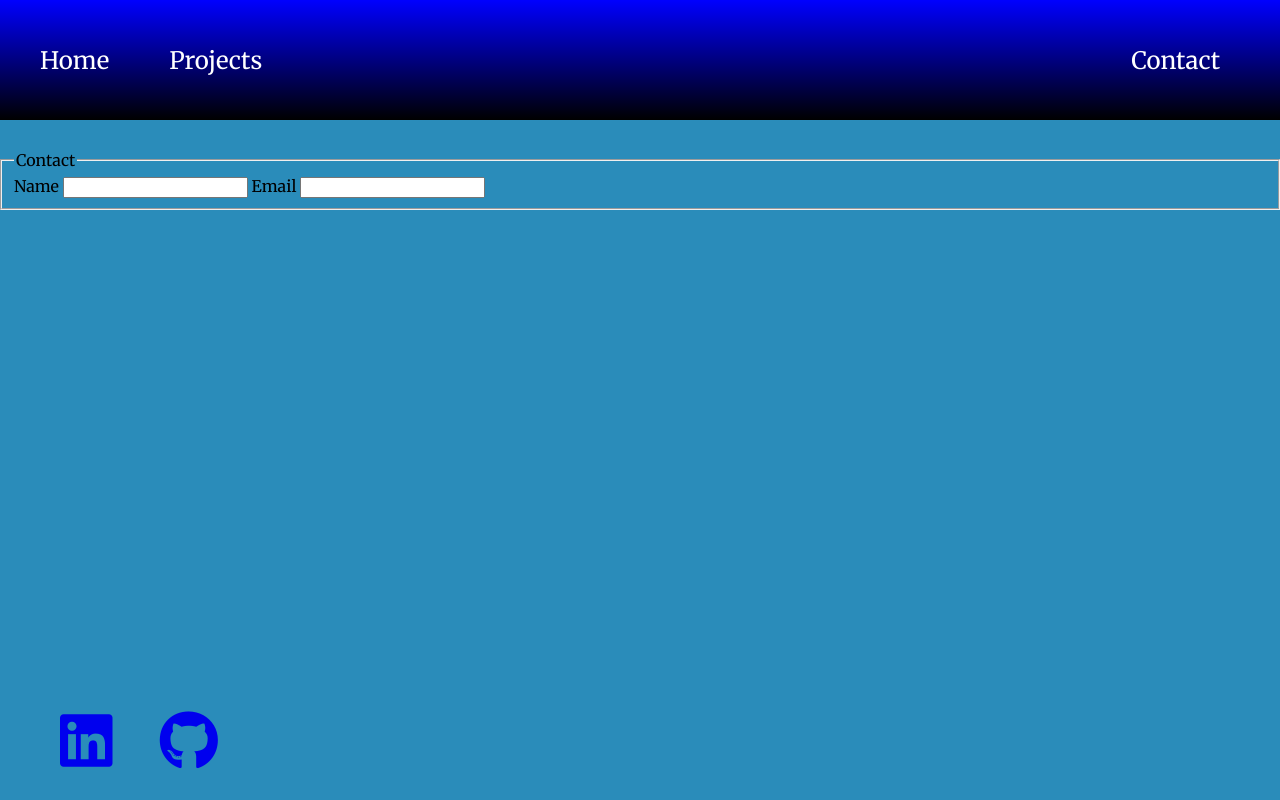
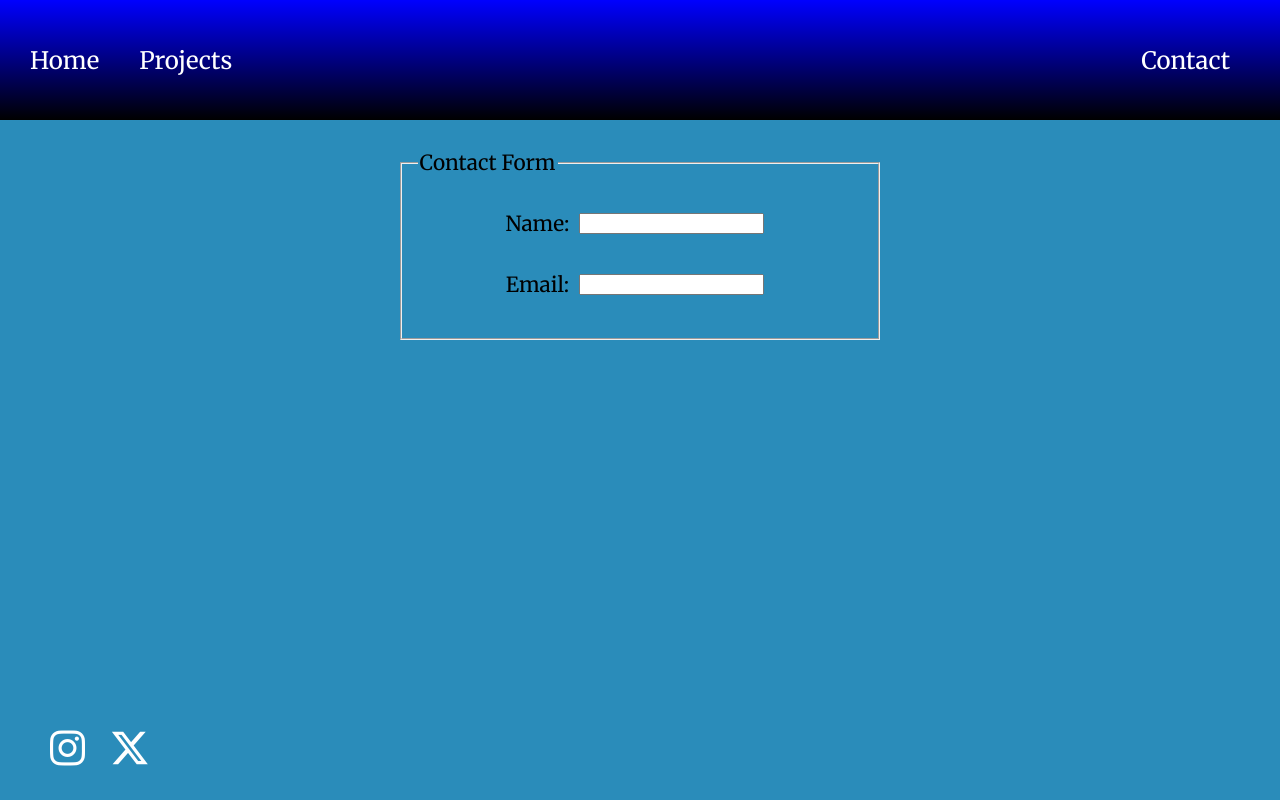
Before and after one commit to sanfermen/Portfolio_html_css, a plain HTML site: page contact.html in a window 1280 px wide. Drawn offline with Linux system fonts and the light colour scheme.

Commit message:
añadiendo enlaces y formulario

```diff
--- a/contact.html
+++ b/contact.html
@@ -4,11 +4,20 @@
     <meta charset="UTF-8" />
     <meta name="viewport" content="width=, initial-scale=1.0" />
     <title>Stephen King</title>
-	<link href="./styles.css" rel="stylesheet" type="text/css">
-	<link rel="stylesheet" href="https://cdnjs.cloudflare.com/ajax/libs/font-awesome/6.7.2/css/all.min.css" integrity="sha512-Evv84Mr4kqVGRNSgIGL/F/aIDqQb7xQ2vcrdIwxfjThSH8CSR7PBEakCr51Ck+w+/U6swU2Im1vVX0SVk9ABhg==" crossorigin="anonymous" referrerpolicy="no-referrer" />
-	<link rel="preconnect" href="https://fonts.googleapis.com">
-	<link rel="preconnect" href="https://fonts.gstatic.com" crossorigin>
-	<link href="https://fonts.googleapis.com/css2?family=Creepster&family=Merriweather:ital,wght@0,300;0,400;0,700;0,900;1,300;1,400;1,700;1,900&display=swap" rel="stylesheet">
+    <link href="./styles.css" rel="stylesheet" type="text/css" />
+    <link
+      rel="stylesheet"
+      href="https://cdnjs.cloudflare.com/ajax/libs/font-awesome/6.7.2/css/all.min.css"
+      integrity="sha512-Evv84Mr4kqVGRNSgIGL/F/aIDqQb7xQ2vcrdIwxfjThSH8CSR7PBEakCr51Ck+w+/U6swU2Im1vVX0SVk9ABhg=="
+      crossorigin="anonymous"
+      referrerpolicy="no-referrer"
+    />
+    <link rel="preconnect" href="https://fonts.googleapis.com" />
+    <link rel="preconnect" href="https://fonts.gstatic.com" crossorigin />
+    <link
+      href="https://fonts.googleapis.com/css2?family=Creepster&family=Merriweather:ital,wght@0,300;0,400;0,700;0,900;1,300;1,400;1,700;1,900&display=swap"
+      rel="stylesheet"
+    />
   </head>
 
   <body>
@@ -24,25 +33,32 @@
       <section id="contact">
         <form id="contact-form">
           <fieldset>
-					<legend>Contact</legend>
-					<label for="name">Name</label>
-					<input type="text" name="name" id="name">
-					<label for="email">Email</label>
-					<input type="email" name="email" id="email">
+            <legend>Contact Form</legend>
+			<div class="inputs">
+				<label for="name">Name:</label>
+				<input type="text" name="name" id="name" />
+			</div>
+			<div class="inputs">
+				<label for="email">Email:</label>
+				<input type="email" name="email" id="email" />
+			</div>
           </fieldset>
         </form>
       </section>
-
     </main>
 
     <footer>
       <ul class="contact-list">
-			<li class="contact-link"><a href="https://linkedin.com">
-				<i class="fa-brands fa-linkedin fa-2xl"></i>
-			</a></li>
-			<li class="contact-link"><a href="https://github.com">
-				<i class="fa-brands fa-github fa-2xl"></i>
-			</a></li>
+        <li class="contact-link">
+          <a href="https://www.instagram.com/stephenking/?hl=es" target="_blank">
+            <i class="fa-brands fa-instagram fa-2xl"></i>
+          </a>
+        </li>
+        <li class="contact-link">
+          <a href="https://x.com/StephenKing" target="_blank">
+            <i class="fa-brands fa-x-twitter fa-2xl"></i>
+          </a>
+        </li>
       </ul>
     </footer>
   </body>
--- a/styles.css
+++ b/styles.css
@@ -34,21 +34,18 @@ header {
 	margin-right: 20px;
 }
 
-header a, footer a {
-	padding: 20px;
+a {
+	margin: 10px;
 	text-decoration: none;
+	color: white;
 }
 
 header li , footer li{
 	display: inline;
 }
 
-header a {
-	color: white;
-}
-
 footer {
-	font-size: 30px;
+	font-size: 20px;
 	position: absolute; /*Poner el footer al final aunque el texto sea pequeño*/
 	bottom: 5%;
 }
@@ -59,12 +56,14 @@ footer {
 	font-family: 'Creepster';
 	font-size: 4rem;
 	color: rgb(151, 8, 8);
+	text-shadow: 20px 20px 20px 20px rgba(0, 0, 0, 0.8);
 }
 
 #user-info {
 	display: flex;
 	justify-content: space-between;
 	width: 100%;
+	align-items: center;
 }
 
 #stephen {
@@ -79,7 +78,7 @@ footer {
 .profile-description {
 	padding: 0px 40px;
 	line-height: 1.5;
-	font-size: 25px;
+	font-size: 1.5rem;
 }
 
 .library {
@@ -91,20 +90,51 @@ footer {
 .book {
 	flex: 1;
 	box-shadow: 0 0 20px rgb(70, 70, 70);
-	margin: 40px;
+	margin: 20px;
 	padding: 15px;
 	border-radius: 15px;
 	background-color: rgb(203, 202, 248);
+	display: flex;
+	flex-direction: column;
+	align-items: center;
 }
 
-.imagen {
-	display: flex;
-	justify-content: center;
-}
 
 img {
-	width: 45%;
-	height: 60%;
+	width: 250px;
+	height: 400px;
 	border-radius: 10px;
 	margin-bottom: 20px;
 }
+
+.buy {
+	font-size: 1rem;
+	background-color: black;
+	color: white;
+	display: flex;
+	justify-content: center;
+	width: 100px;
+	margin-top: 4%;
+	border-radius: 10px;
+}
+
+#contact {
+	display: flex;
+	justify-content: center;
+	font-size: 1.3rem;
+}
+
+fieldset {
+	width: 30rem;
+}
+
+input {
+	margin: 10px;
+}
+
+.inputs {
+	margin: 20px;
+	display: flex;
+	justify-content: center;
+	align-items: center;
+}
```
Also changed, not shown: index.html (+4 -4 lines), projects.html (+11 -5 lines). Lines whose indentation alone changed are shown as unchanged.
